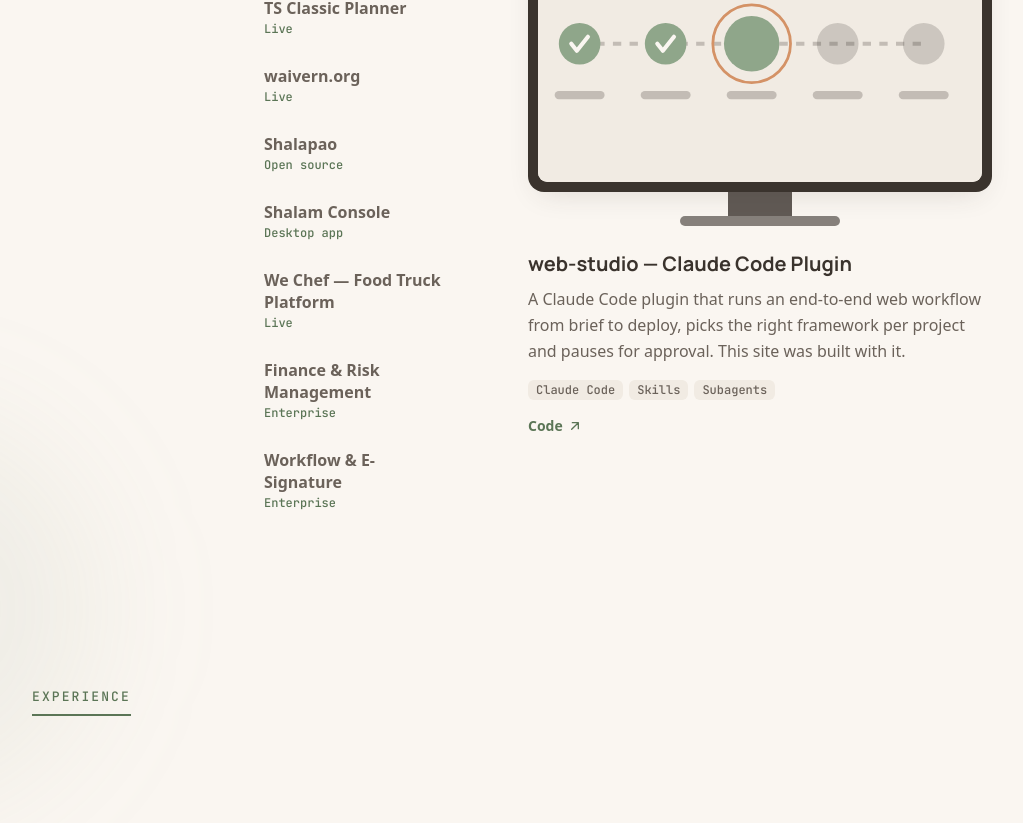
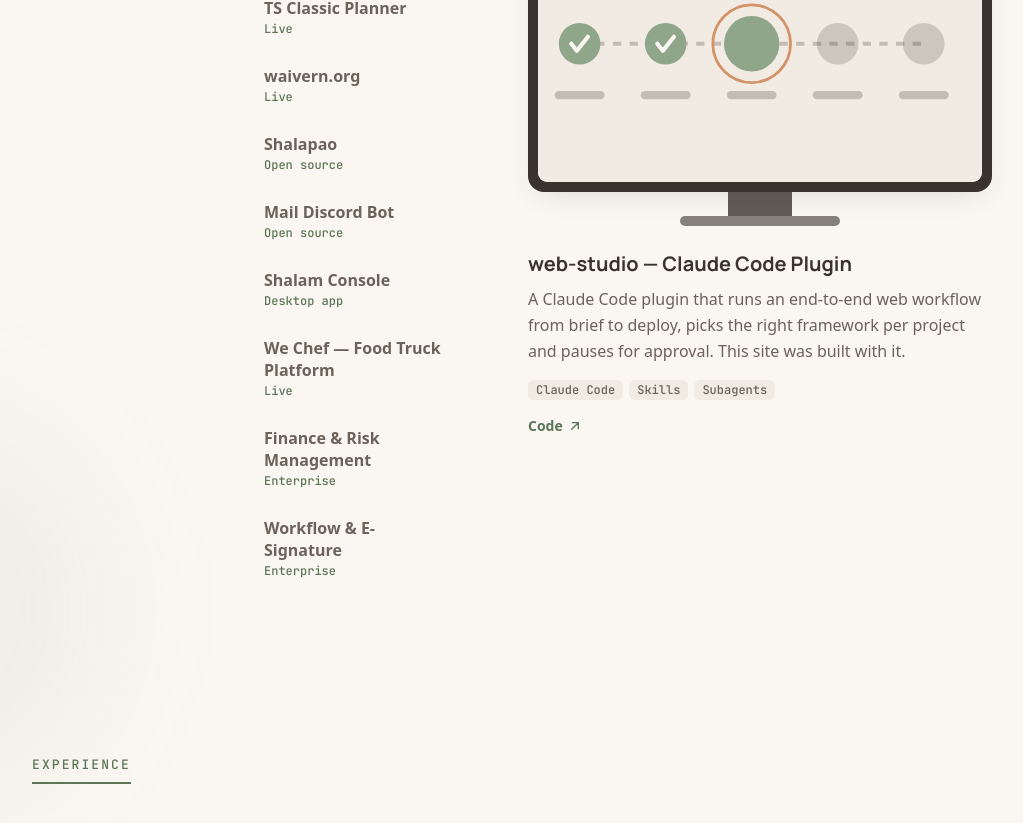
Before and after one commit to nattawai/portfolio, a React (Vite) app: page / in a window 1280 px wide. Shown: the part 1503-2326 px from the top of the page, without its empty margins (128-1151 px from the left). Built offline with nearby package versions, Linux system fonts and the light colour scheme; a web font is replaced by a local one.

Commit message:
feat(projects): add Mail Discord Bot (Gmail/Outlook alerts in Discord)
Co-Authored-By: Claude Opus 5.5 <noreply@anthropic.com>

```diff
--- a/src/components/ProjectArt.tsx
+++ b/src/components/ProjectArt.tsx
@@ -122,7 +122,33 @@ function Workflow() {
   )
 }
 
+function MailBot() {
+  // ซองจดหมาย → การ์ดแจ้งเตือนในแชต + ปุ่ม อ่าน/ตอบ/อ่านแล้ว/ลบ
+  return (
+    <>
+      <Bg />
+      <rect x="24" y="66" width="76" height="54" rx="8" className="fill-surface" />
+      <path d="M24 74l38 28 38-28" className="fill-none stroke-ink/25" strokeWidth="3" strokeLinejoin="round" />
+      <circle cx="96" cy="68" r="10" className="fill-clay" />
+      <path d="M108 93h28" className="stroke-ink/30" strokeWidth="3" />
+      <path d="m130 87 8 6-8 6" className="fill-none stroke-ink/30" strokeWidth="3" strokeLinejoin="round" />
+      <rect x="148" y="40" width="152" height="120" rx="10" className="fill-surface" />
+      <rect x="148" y="40" width="5" height="120" rx="2.5" className="fill-sage" />
+      <circle cx="172" cy="62" r="9" className="fill-sage/70" />
+      <rect x="188" y="56" width="72" height="7" rx="3.5" className="fill-ink/35" />
+      <rect x="188" y="68" width="48" height="5" rx="2.5" className="fill-ink/20" />
+      {[88, 100, 112].map((y, i) => (
+        <rect key={y} x="164" y={y} width={i === 2 ? 70 : 118} height="6" rx="3" className="fill-ink/20" />
+      ))}
+      {[164, 198, 232, 266].map((x, i) => (
+        <rect key={x} x={x} y="130" width="28" height="16" rx="5" className={i === 0 ? 'fill-sage' : i === 3 ? 'fill-clay/70' : 'fill-ink/15'} />
+      ))}
+    </>
+  )
+}
+
 const ART: Record<string, () => React.JSX.Element> = {
+  'mail-discord-bot': MailBot,
   'web-studio': WebStudio,
   'ts-planner': TsPlanner,
   shalapao: Shalapao,
--- a/src/i18n/en.json
+++ b/src/i18n/en.json
@@ -125,6 +125,22 @@
         },
         "title": "Shalapao",
         "desc": "A multi-wallet app on LINE: split money into envelopes, track income and spending, and reconcile with the bank."
+      },
+      {
+        "id": "mail-discord-bot",
+        "tag": "oss",
+        "stack": [
+          "Cloudflare Workers",
+          "KV",
+          "Gmail API",
+          "Microsoft Graph",
+          "Discord"
+        ],
+        "links": {
+          "code": "https://github.com/nattawai/mail-discord-bot"
+        },
+        "title": "Mail Discord Bot",
+        "desc": "A Discord bot for multiple Gmail and Outlook accounts: new-mail alerts within about a minute, with read, reply, mark-as-read and delete right from the chat. Runs on the Cloudflare Workers free plan."
       },
       {
         "id": "shalam-console",
--- a/src/i18n/th.json
+++ b/src/i18n/th.json
@@ -125,6 +125,22 @@
         },
         "title": "Shalapao",
         "desc": "แอปกระเป๋าเงินหลายใบบน LINE แบ่งเงินเป็นซอง บันทึกรายรับรายจ่าย และกระทบยอดให้ตรงกับธนาคาร"
+      },
+      {
+        "id": "mail-discord-bot",
+        "tag": "oss",
+        "stack": [
+          "Cloudflare Workers",
+          "KV",
+          "Gmail API",
+          "Microsoft Graph",
+          "Discord"
+        ],
+        "links": {
+          "code": "https://github.com/nattawai/mail-discord-bot"
+        },
+        "title": "Mail Discord Bot",
+        "desc": "บอท Discord รวมอีเมล Gmail และ Outlook หลายบัญชี แจ้งเตือนเมลใหม่ภายในราว 1 นาที กดอ่านเต็ม ตอบกลับ ทำเครื่องหมายอ่านแล้ว หรือลบได้จากในแชต รันบน Cloudflare Workers แพ็กเกจฟรี"
       },
       {
         "id": "shalam-console",
```
Also changed, not shown: 1 other file (tests, documents, lock files or other folders).
